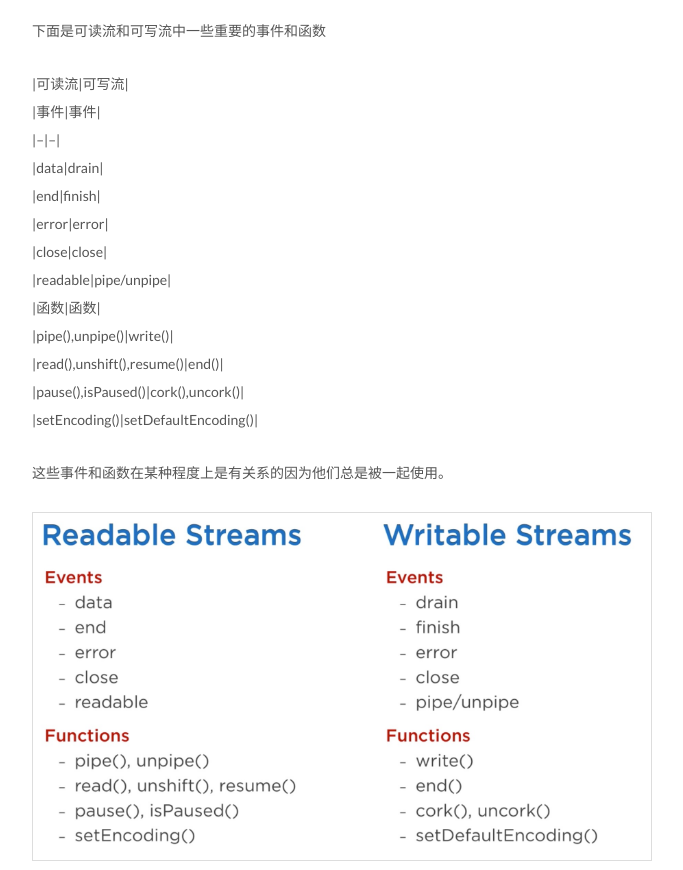
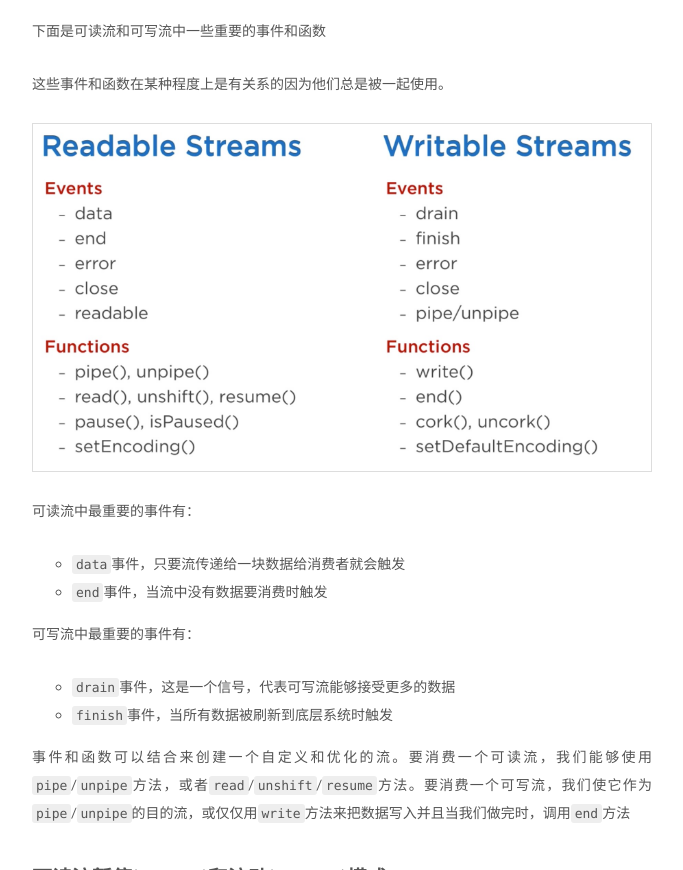
Before and after one commit to kotilic/kotilic.github.io, a plain HTML site: page 2017/09/03/Node中的流/index.html in a window 1280 px wide. Shown: the part 6013-6883 px from the top of the page, without its empty margins (428-1111 px from the left). Drawn offline with Linux system fonts and the light colour scheme; some packages are replaced by stand-ins of ours; a script that the page names is missing.

Commit message:
更新表格乱码

```diff
--- a/2017/09/03/Node中的流/index.html
+++ b/2017/09/03/Node中的流/index.html
@@ -107,7 +107,7 @@
 <meta property="og:image" content="http://yoursite.com/images/node/streams.jpeg">
 <meta property="og:image" content="http://yoursite.com/images/node/streams_events.jpeg">
 <meta property="og:image" content="https://cdn-images-1.medium.com/max/1600/1*HI-mtispQ13qm8ib5yey3g.png">
-<meta property="og:updated_time" content="2017-09-04T16:02:41.000Z">
+<meta property="og:updated_time" content="2017-09-04T17:18:04.000Z">
 <meta name="twitter:card" content="summary">
 <meta name="twitter:title" content="Node中的流">
 <meta name="twitter:description" content="Node.js 流是出了名的难用，难理解。近几年，工程师创造了大量与流有关的包，目的是想让我们更简单的使用流。但是这篇文章中，将关注于原生的Node.js流API。">
@@ -485,7 +485,19 @@
 <p>然而，流也能直接通过事件来被消费。下面是一个简单的例子，等同于用<code>pipe</code>方法做的读和写数据。</p>
 <figure class="highlight js"><table><tr><td class="gutter"><pre><div class="line">1</div><div class="line">2</div><div class="line">3</div><div class="line">4</div><div class="line">5</div></pre></td><td class="code"><pre><div class="line"><span class="comment">// readable.pipe(writable)</span></div><div class="line"></div><div class="line">readable.on(<span class="string">'data'</span>, chunk =&gt; writable.write(chunk));</div><div class="line"></div><div class="line">readable.on(<span class="string">'end'</span>, () =&gt; writable.end());</div></pre></td></tr></table></figure>
 <p>下面是可读流和可写流中一些重要的事件和函数</p>
-<p>|可读流|可写流|<br>|事件|事件|<br>|–|–|<br>|data|drain|<br>|end|finish|<br>|error|error|<br>|close|close|<br>|readable|pipe/unpipe|<br>|函数|函数|<br>|pipe(),unpipe()|write()|<br>|read(),unshift(),resume()|end()|<br>|pause(),isPaused()|cork(),uncork()|<br>|setEncoding()|setDefaultEncoding()|</p>
+<!-- |可读流|可写流|
+|事件|事件|
+|--|--|
+|data|drain|
+|end|finish|
+|error|error|
+|close|close|
+|readable|pipe/unpipe|
+|函数|函数|
+|pipe(),unpipe()|write()|
+|read(),unshift(),resume()|end()|
+|pause(),isPaused()|cork(),uncork()|
+|setEncoding()|setDefaultEncoding()| -->
 <p>这些事件和函数在某种程度上是有关系的因为他们总是被一起使用。</p>
 <p><img src="/images/node/streams_events.jpeg" alt="流事件和函数"></p>
 <p>可读流中最重要的事件有：</p>
```
